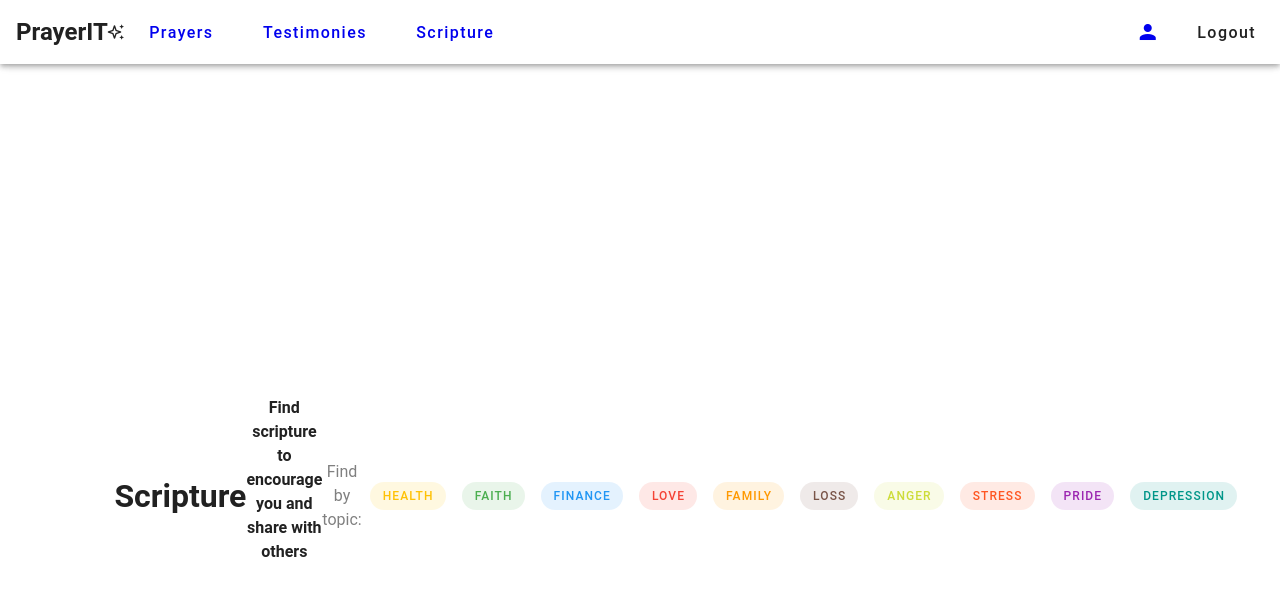
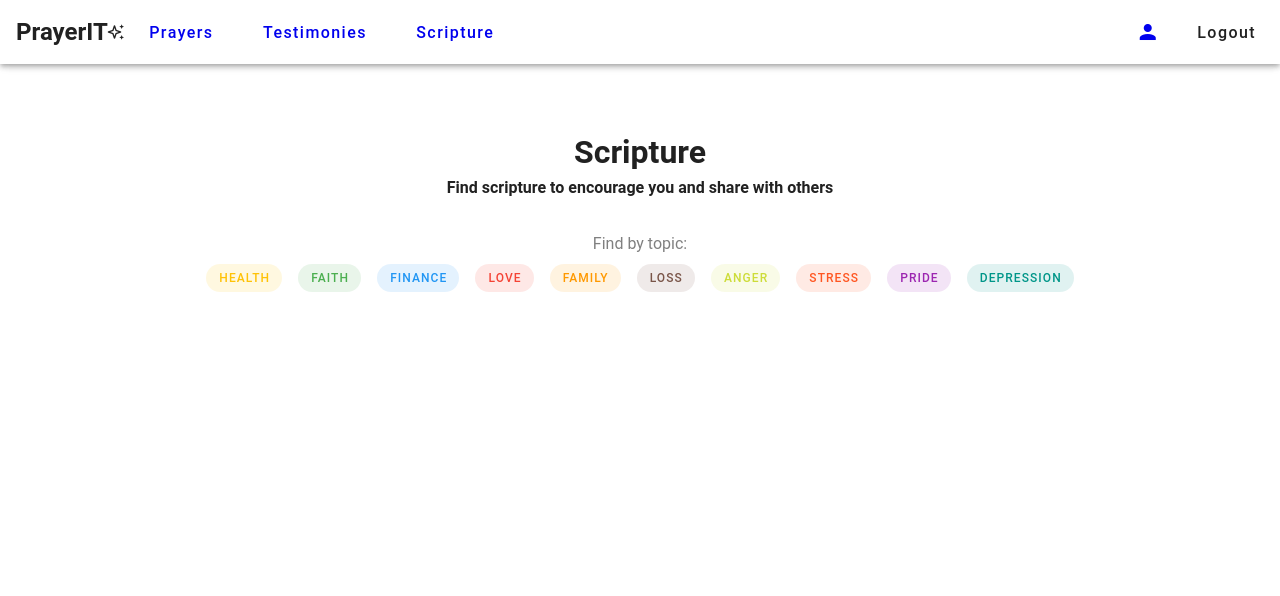
Before and after one commit to bethel-school-of-technology/team-j3-16-frontend, a Vue app: page /scripture in a window 1280 px wide. Shown: the top 596 px of the page. Built offline with nearby package versions, Linux system fonts and the light colour scheme.

Commit message:
Scripture page reactive styling

```diff
--- a/src/components/MapboxCluster.vue
+++ b/src/components/MapboxCluster.vue
@@ -1,27 +1,3 @@
-<template>
-  <div class="map-container">
-    <MapboxMap
-      v-if="!isLoading"
-      map-style="mapbox://styles/steink-key/clwpd72eo00oh01rb6eboatve"
-      access-token="pk.eyJ1Ijoic3RlaW5rLWtleSIsImEiOiJjbHdwOW96MTMyYTBkMmp1ZjhtcG94dzVvIn0.MmUk4XrW8OeT7tchpMDrZw"
-      :center="[-50, 60]"
-      :zoom="1"
-      :projection="'globe'"
-      :attribution-control="true"
-      :interactive="true"
-      class="map"
-    >
-      <!-- Render markers for each feature in geojsonData -->
-      <MapboxMarker
-        v-for="feature in geojsonData"
-        :key="feature.geometry.coordinates.toString()"
-        :lng-lat="feature.geometry.coordinates"
-        class="dot-marker"
-      />
-    </MapboxMap>
-    <div v-else>Loading...</div> <!-- Display loading text while data is loading -->
-  </div>
-</template>
 
 <script setup>
 import { ref, watch, onMounted } from 'vue';
@@ -93,6 +69,33 @@ watch(() => userStore.users, async (newUsers) => {
   }
 }, { deep: true, immediate: true });
 </script>
+
+<template>
+  <div class="map-container">
+    <MapboxMap
+      v-if="!isLoading"
+      map-style="mapbox://styles/steink-key/clwpd72eo00oh01rb6eboatve"
+      access-token="pk.eyJ1Ijoic3RlaW5rLWtleSIsImEiOiJjbHdwOW96MTMyYTBkMmp1ZjhtcG94dzVvIn0.MmUk4XrW8OeT7tchpMDrZw"
+      :center="[-50, 60]"
+      :zoom="1"
+      :projection="'globe'"
+      :attribution-control="true"
+      :interactive="true"
+      class="map"
+    >
+      <!-- Render markers for each feature in geojsonData -->
+      <MapboxMarker
+        v-for="feature in geojsonData"
+        :key="feature.geometry.coordinates.toString()"
+        :lng-lat="feature.geometry.coordinates"
+        class="dot-marker"
+      />
+    </MapboxMap>
+    <div v-else>Loading...</div> <!-- Display loading text while data is loading -->
+  </div>
+</template>
+
+
 
 <style>
 .map-container {
--- a/src/main.js
+++ b/src/main.js
@@ -1,4 +1,4 @@
-import { createApp } from 'vue';
+import { createApp, reactive } from 'vue';
 import App from './App.vue';
 import { createVuetify } from 'vuetify';
 import 'vuetify/styles';
@@ -32,4 +32,7 @@ app.use(vuetify);
 app.use(router);
 app.use(pinia);
 
+const GStore = reactive({flashMessage: ''})
+app.provide('GStore', GStore)
+
 app.mount('#app');
--- a/src/stores/user.js
+++ b/src/stores/user.js
@@ -2,27 +2,46 @@ import { defineStore } from 'pinia';
 
 export const useUserStore = defineStore('user', {
   state: () => ({
-    users: [],  // Initialize an empty array for users
-    isLoggedIn: false,
+    users: [],
+    user: null, //user's current state
+    token: null, // user's token
   }),
   actions: {
     setUsers(users) {
       this.users = users;
     },
-    addUser(user) {
-      this.users.push(user);
-    },
-    updateUser(updatedUser) {
-      const index = this.users.findIndex(user => user.id === updatedUser.id);
-      if (index !== -1) {
-        this.users[index] = updatedUser;
-      }
-    },
-    login() {
-      this.isLoggedIn = true;
+    login(user, token) {
+      this.user = user;
+      this.token = token;
     },
     logout() {
-      this.isLoggedIn = false;
+      this.user = null;
+      this.token = null;
+      localStorage.removeItem('signUserToken');
     },
-  }
+  },
+  getters: {
+    isLoggedIn: (state) => !!state.user,
+  },
 });
+
+
+
+
+
+
+// import { defineStore } from 'pinia';
+
+// export const useUserStore = defineStore('user', {
+//   state: () => ({
+//     user: null,
+//   }),
+//   actions: {
+//     setUser(user) {
+//       this.user = user;
+//     },
+//     clearUser() {
+//       this.user = null;
+//     },
+//   },
+// });
--- a/src/views/ScriptureView.vue
+++ b/src/views/ScriptureView.vue
@@ -1,87 +1,3 @@
-
-<template>
-  <div  class="scripture">
-    <h1> Scripture </h1>
-    <h4> Find scripture to encourage you and share with others  </h4>
-
-    <p> Find by topic: </p>
-
-    <v-btn
-      variant="tonal" color="amber"
-      rounded="xl" size="small"
-      @click="health"
-      > Health
-    </v-btn>
-
-    <v-btn
-      variant="tonal" color="green"
-      rounded="xl" size="small"
-      @click="faith"
-      > Faith
-    </v-btn>
-
-    <v-btn
-      variant="tonal" color="info"
-      rounded="xl" size="small"
-      @click="finance"
-      > Finance
-    </v-btn>
-
-    <v-btn
-      variant="tonal" color="red"
-      rounded="xl" size="small"
-      @click="love"
-      > Love
-    </v-btn>
-
-    <v-btn
-      variant="tonal" color="orange"
-      rounded="xl" size="small"
-      @click="family"
-      > Family
-    </v-btn>
-
-    <v-btn
-      variant="tonal" color="brown"
-      rounded="xl" size="small"
-      @click="loss"
-      > Loss
-    </v-btn>
-
-    <v-btn
-      variant="tonal" color="lime"
-      rounded="xl" size="small"
-      @click="anger"
-      > Anger
-    </v-btn>
-
-    <v-btn
-      variant="tonal" color="deep-orange"
-      rounded="xl" size="small"
-      @click="stress"
-      > Stress
-    </v-btn>
-
-    <v-btn
-      variant="tonal" color="purple"
-      rounded="xl" size="small"
-      @click="pride"
-      > Pride
-    </v-btn>
-
-    <v-btn
-      variant="tonal" color="teal"
-      rounded="xl" size="small"
-      @click="depression"
-      > Depression
-    </v-btn>
-
-    <verses-event ref="versesEvent"></verses-event>
-
-  </div>
-</template>
-
-
 <script>
 import VersesEvent from '../components/VersesEvent.vue';
 
@@ -90,35 +6,142 @@ export default {
   components: {
     VersesEvent
   },
+  data() {
+    return {
+      activeButton: null
+    };
+  },
   methods: {
-
-    health() { this.$refs.versesEvent.health(); },
-    faith() { this.$refs.versesEvent.faith(); },
-    finance() { this.$refs.versesEvent.finance(); },
-    love() { this.$refs.versesEvent.love(); },
-    family() { this.$refs.versesEvent.family(); },
-    loss() { this.$refs.versesEvent.loss(); },
-    anger() { this.$refs.versesEvent.anger(); },
-    stress() { this.$refs.versesEvent.stress(); },
-    pride() { this.$refs.versesEvent.pride(); },
-    depression() { this.$refs.versesEvent.depression(); }
+    setActiveButton(button) {
+      this.activeButton = button;
+    },
+    health() { this.$refs.versesEvent.health(); this.setActiveButton('health'); },
+    faith() { this.$refs.versesEvent.faith(); this.setActiveButton('faith'); },
+    finance() { this.$refs.versesEvent.finance(); this.setActiveButton('finance'); },
+    love() { this.$refs.versesEvent.love(); this.setActiveButton('love'); },
+    family() { this.$refs.versesEvent.family(); this.setActiveButton('family'); },
+    loss() { this.$refs.versesEvent.loss(); this.setActiveButton('loss'); },
+    anger() { this.$refs.versesEvent.anger(); this.setActiveButton('anger'); },
+    stress() { this.$refs.versesEvent.stress(); this.setActiveButton('stress'); },
+    pride() { this.$refs.versesEvent.pride(); this.setActiveButton('pride'); },
+    depression() { this.$refs.versesEvent.depression(); this.setActiveButton('depression'); }
   }
 }
-
 </script>
 
 
+<template>
+  <v-container class="sticky-top">
+    <v-row>
+      <v-col cols="12">
+        <div class="scripture">
+          <v-container class="flex-wrap justify-center">
+            <div class="text-center">
+              <h1> Scripture </h1>
+              <h4> Find scripture to encourage you and share with others </h4>
+              <p> Find by topic: </p>
+            </div>
+            <v-btn
+              :class="{ 'v-btn--active': activeButton === 'health' }"
+              variant="tonal" color="amber"
+              rounded="xl" size="small"
+              @click="health"
+              > Health
+            </v-btn>
 
-<style>
-@media (min-width: 1024px) {
+            <v-btn
+              :class="{ 'v-btn--active': activeButton === 'faith' }"
+              variant="tonal" color="green"
+              rounded="xl" size="small"
+              @click="faith"
+              > Faith
+            </v-btn>
 
-  .scripture {
-    min-height: 100vh;
-    display: flex;
-    align-items: center;
-  }
+            <v-btn
+              :class="{ 'v-btn--active': activeButton === 'finance' }"
+              variant="tonal" color="info"
+              rounded="xl" size="small"
+              @click="finance"
+              > Finance
+            </v-btn>
+
+            <v-btn
+              :class="{ 'v-btn--active': activeButton === 'love' }"
+              variant="tonal" color="red"
+              rounded="xl" size="small"
+              @click="love"
+              > Love
+            </v-btn>
+
+            <v-btn
+              :class="{ 'v-btn--active': activeButton === 'family' }"
+              variant="tonal" color="orange"
+              rounded="xl" size="small"
+              @click="family"
+              > Family
+            </v-btn>
+
+            <v-btn
+              :class="{ 'v-btn--active': activeButton === 'loss' }"
+              variant="tonal" color="brown"
+              rounded="xl" size="small"
+              @click="loss"
+              > Loss
+            </v-btn>
+
+            <v-btn
+              :class="{ 'v-btn--active': activeButton === 'anger' }"
+              variant="tonal" color="lime"
+              rounded="xl" size="small"
+              @click="anger"
+              > Anger
+            </v-btn>
+
+            <v-btn
+              :class="{ 'v-btn--active': activeButton === 'stress' }"
+              variant="tonal" color="deep-orange"
+              rounded="xl" size="small"
+              @click="stress"
+              > Stress
+            </v-btn>
+
+            <v-btn
+              :class="{ 'v-btn--active': activeButton === 'pride' }"
+              variant="tonal" color="purple"
+              rounded="xl" size="small"
+              @click="pride"
+              > Pride
+            </v-btn>
+
+            <v-btn
+              :class="{ 'v-btn--active': activeButton === 'depression' }"
+              variant="tonal" color="teal"
+              rounded="xl" size="small"
+              @click="depression"
+              > Depression
+            </v-btn>
+
+            <verses-event ref="versesEvent"></verses-event>
+          </v-container>
+        </div>
+      </v-col>
+    </v-row>
+  </v-container>
+</template>
+
+
+
+
+
+
+<style scoped>
+.sticky-top {
+  position: sticky;
+  top: 0;
+  z-index: 1000;
+  background-color: white;
+  padding: 16px 0;
 }
-
 
 .scripture {
   text-align: center;
@@ -138,8 +161,13 @@ export default {
   margin: .5rem;
 }
 
- .versesBox {
+.v-btn--active {
+  background-color: rgba(0, 0, 0, 0.5);
+  color: white;
+  border: 2px solid black;
+}
+
+.versesBox {
   margin: 1.5rem;
 }
-
 </style>
--- a/src/views/SignupView.vue
+++ b/src/views/SignupView.vue
@@ -1,8 +1,10 @@
 
 <script>
-import { ref } from 'vue';
+import { ref, inject } from 'vue';
 import { useRouter } from 'vue-router';
 import axios from 'axios';
+
+const GStore = inject('GStore')
 
 export default {
   name: 'Signup',
@@ -22,9 +24,15 @@ export default {
           place: place.value,
           region: region.value,
           country: country.value
+
         });
 
         if (response.status === 201) {
+          GStore.flashMessage = 'Signup Successful! Now login!'
+            setTimeout(() => {
+            GStore.flashMessage = ''
+            }, 3000)
+
           console.log('Sign up success: ', username.value);
           router.push('/');
         } else {
@@ -36,7 +44,7 @@ export default {
     };
 
     const goToLogin = () => {
-      router.push('/login');
+      router.push('/');
     };
 
     return {
```
Also changed, not shown: src/App.vue (+26 -6 lines), src/plugins/vuetify.js (+11 -2 lines), src/views/LoginView.vue (+9 -40 lines).
